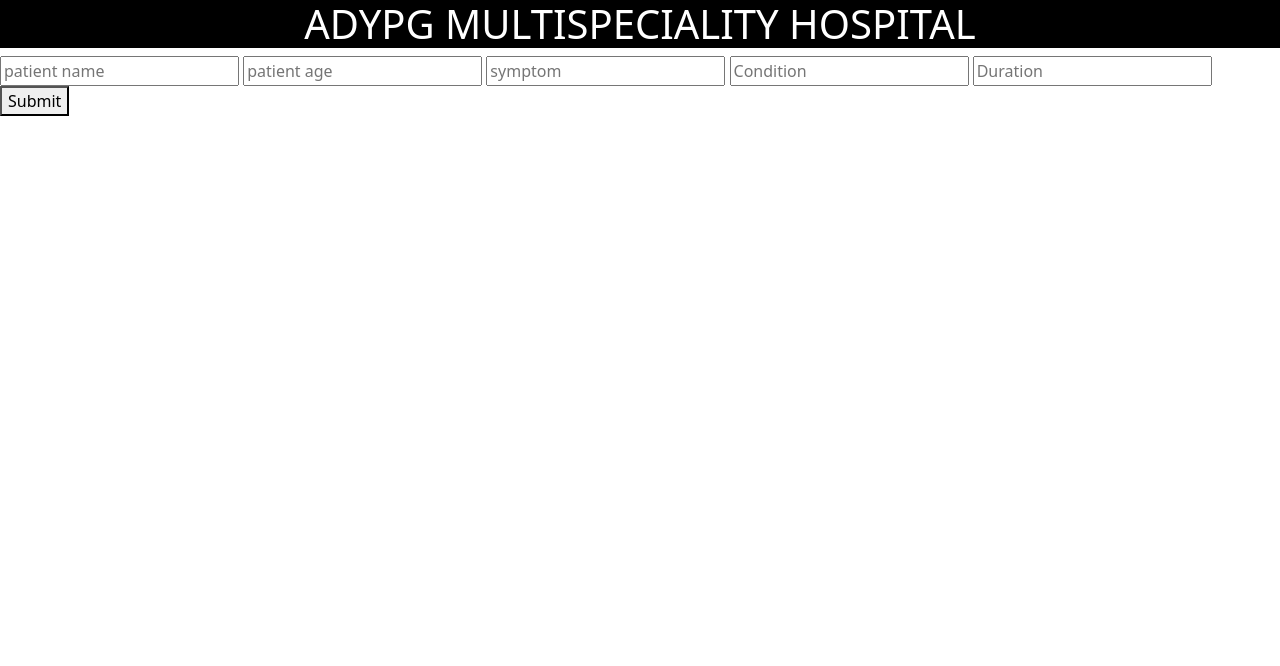
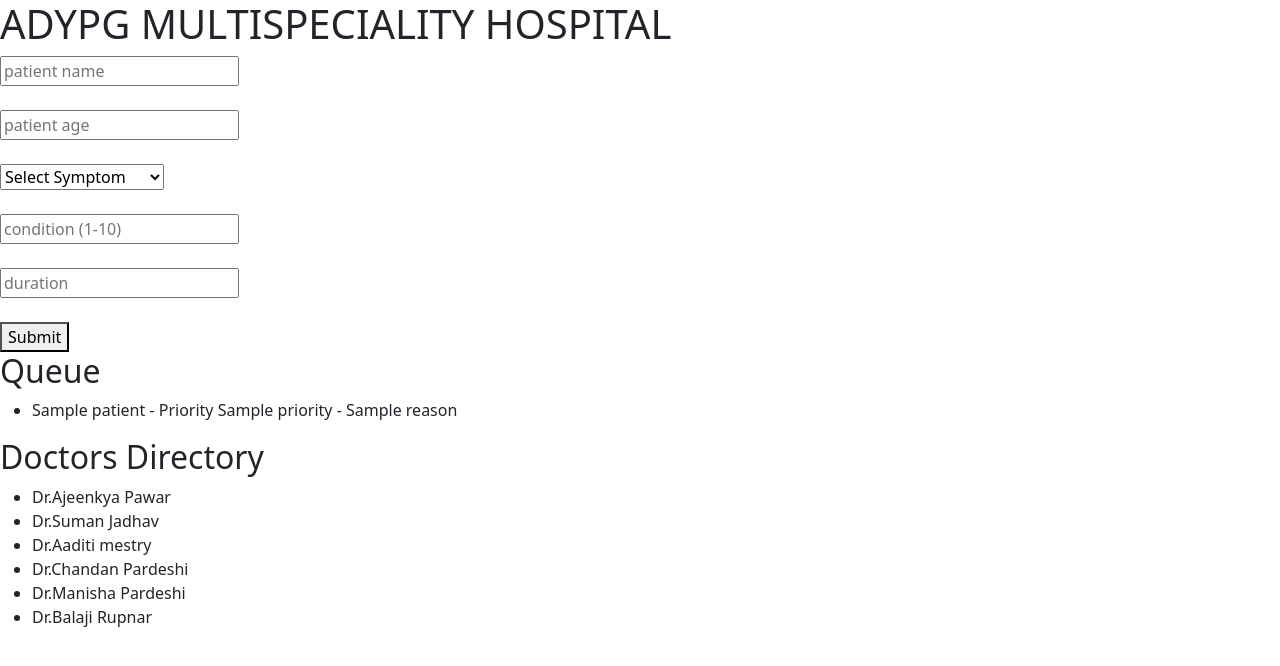
Before and after one commit to aryan0133gfx/CWA, a Flask app: template templates/index.html in a window 1280 px wide. Shown: the top 666 px of the page. Run offline with Flask 3, Linux system fonts and the light colour scheme; the template is opened without the code that fills it: most values are stand-ins (such as "Sample title", 1, 10 or a date in 2020).

Commit message:
Logic and html structure

```diff
--- a/app.py
+++ b/app.py
@@ -1,44 +1,61 @@
-from flask import Flask, request, jsonify
-from flask_cors import CORS
+from flask import Flask, request, render_template
 
 app = Flask(__name__)
-CORS(app)
 
 patients = []
 
-def get_priority(data):
-    age = int(data["age"])
-    severity = int(data["severity"])
-    symptom = data["symptom"]
-    duration = int(data["duration"])
+def get_priority(age, symptom, severity, duration):
+    age = int(age)
+    severity = int(severity)
+    duration = int(duration)
+    symptom = symptom.lower()
 
-    if symptom == "chest pain" and age > 40:
-        return 3, "Chest pain + age risk"
-    elif severity >= 8:
-        return 3, "High severity"
-    elif symptom == "fever" and duration > 3:
-        return 2, "Prolonged fever"
-    else:
-        return 1, "Normal condition"
+    if symptom in ["chest pain", "heart pain"]:
+        return 3, "Critical: chest pain, Dr.Ajjenkya pawar,Cardiologist"
 
-@app.route("/add", methods=["POST"])
-def add_patient():
-    data = request.json
+    if symptom in ["breathing problem", "shortness of breath"]:
+        return 3, "Critical: breathing issue, Dr.Suman Jadhav,Pulmonologist"
 
-    priority, reason = get_priority(data)
+    if severity >= 8:
+        return 3, "High severity, ICU Recomandation"
 
-    patient = {
-        "name": data["name"],
-        "priority": priority,
-        "reason": reason
-    }
+    if age < 8:
+        return 3, "Emergency, Dr.Aaditi Mestry,Pediatrician"
 
-    patients.append(patient)
+    if symptom in ["fever"] and duration > 3:
+        return 2, "Prolonged fever,Dr.Chandan Pardeshi,General physician"
 
-    # sort by priority
-    patients.sort(key=lambda x: x["priority"], reverse=True)
+    if symptom in ["vomiting", "dizziness"]:
+        return 2, "Moderate risk symptoms,Dr.Manisha Pardeshi,General physician"
 
-    return jsonify(patients)
+    if age > 60 and severity > 5:
+        return 2, "Age risk, Dr.Balaji Rupnar,Geriatrician"
+
+
+
+    return 1, "Stable condition, OPD Recomadition"
+
+@app.route("/", methods=["GET", "POST"])
+def home():
+    if request.method == "POST":
+        name = request.form["name"]
+        age = request.form["age"]
+        symptom = request.form["symptom"]
+        severity = request.form["severity"]
+        duration = request.form["duration"]
+
+        priority, reason = get_priority(age, symptom, severity, duration)
+
+        patient = {
+            "name": name,
+            "priority": priority,
+            "reason": reason
+        }
+
+        patients.append(patient)
+        patients.sort(key=lambda x: x["priority"], reverse=True)
+
+    return render_template("index.html", patients=patients)
 
 if __name__ == "__main__":
     app.run(debug=True)
--- a/templates/index.html
+++ b/templates/index.html
@@ -1,28 +1,53 @@
 <!DOCTYPE html>
-<html lang="en">
+<html>
 <head>
-    <meta charset="UTF-8">
-    <meta name="viewport" content="width=device-width, initial-scale=1.0">
-    <title>invisible-queue</title>
+    <title>Hospital Triage</title>
     <link href="https://cdn.jsdelivr.net/npm/bootstrap@5.3.8/dist/css/bootstrap.min.css" rel="stylesheet" integrity="sha384-sRIl4kxILFvY47J16cr9ZwB07vP4J8+LH7qKQnuqkuIAvNWLzeN8tE5YBujZqJLB" crossorigin="anonymous">
 </head>
 <body>
-    <div style="background-color: black; color: white; text-align: center; height: max-content;">
-        <h1>ADYPG MULTISPECIALITY HOSPITAL</h1>
-    </div>
-    <div class="form">
-        <input type="text" placeholder="patient name" id="name">
 
-        <input type="number" placeholder="patient age" id="age">
+<h1>ADYPG MULTISPECIALITY HOSPITAL</h1>
 
-        <input type="text" placeholder="symptom" id="symptom">
+<form method="POST">
+    <input type="text" name="name" placeholder="patient name"><br><br>
+    <input type="number" name="age" placeholder="patient age"><br><br>
+    <select name="symptom">
+    <option value="">Select Symptom</option>
+    <option value="chest pain">Chest Pain</option>
+    <option value="breathing problem">Breathing Problem</option>
+    <option value="fever">Fever</option>
+    <option value="vomiting">Vomiting</option>
+    <option value="dizziness">Dizziness</option>
+    <option value="cold">Cold</option>
+    <option value="headache">Headache</option>
+</select>
+    <br><br>
+    <input type="number" name="severity" placeholder="condition (1-10)"><br><br>
+    <input type="number" name="duration" placeholder="duration"><br><br>
 
-        <input type="text" placeholder="Condition" id="severity">
+    <button type="submit">Submit</button>
+</form>
 
-        <input type="text" placeholder="Duration" id="Duration">
-        <div>
-            <button type="submit">Submit</button>
-        </div>
-    </div>
+<h2>Queue</h2>
+
+<ul>
+{% for p in patients %}
+    <li>
+        {{ p.name }} - Priority {{ p.priority }} - {{ p.reason }}
+    </li>
+{% endfor %}
+</ul>
+<h2>Doctors Directory</h2>
+<div class="docs">
+    <ul>
+        <li>Dr.Ajeenkya Pawar</li>
+        <li>Dr.Suman Jadhav</li>
+        <li>Dr.Aaditi mestry</li>
+        <li>Dr.Chandan Pardeshi</li>
+        <li>Dr.Manisha Pardeshi</li>
+        <li>Dr.Balaji Rupnar</li>
+    </ul>
+</div>
+
 </body>
 </html>
```
